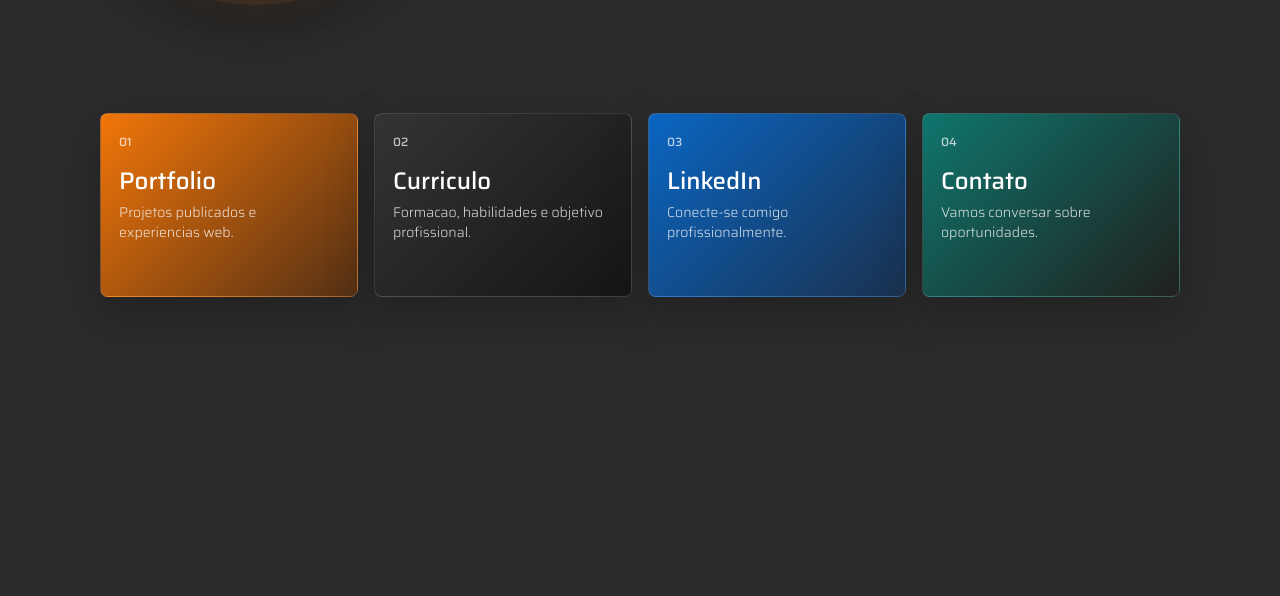
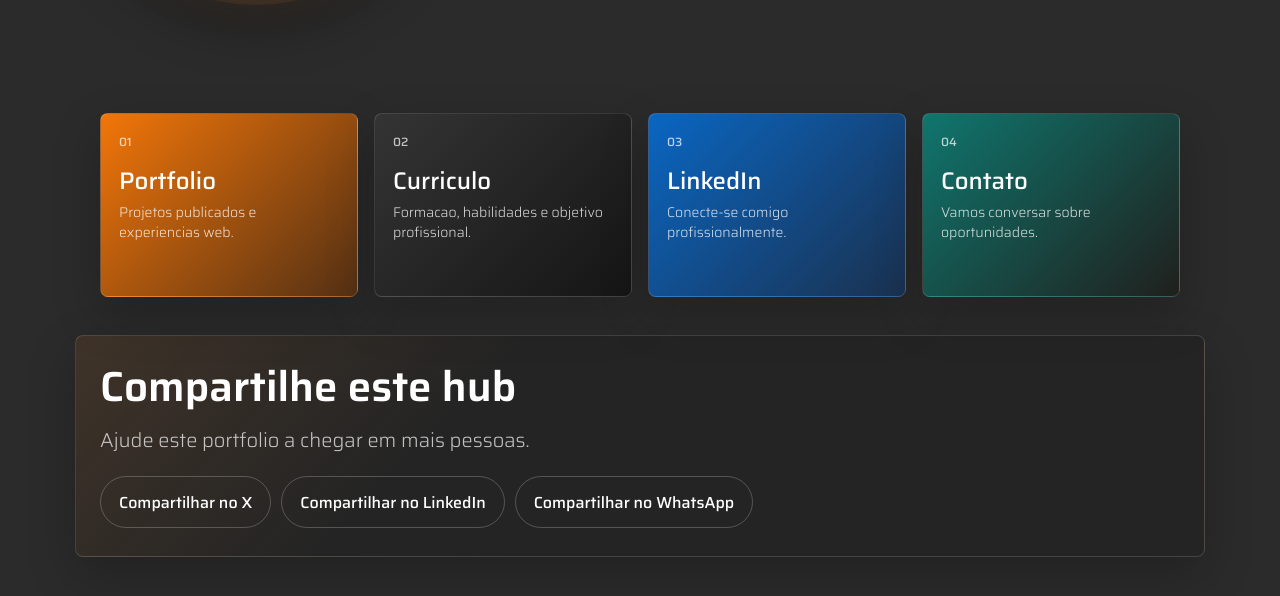
Before and after one commit to abnerquemuel/Portfolio, a website: page index.html in a window 1280 px wide. Shown: the part 504-1100 px from the top of the page. Before the commit the page ends 885 px from the top, so only its background shows below. Drawn offline with Linux system fonts and the light colour scheme.

Commit message:
Adiciona compartilhamento do hub

```diff
--- a/index.html
+++ b/index.html
@@ -92,6 +92,16 @@
         <span>Vamos conversar sobre oportunidades.</span>
     </a>
 </section>
+<section class="share-hub" aria-labelledby="share-hub-title">
+    <h2 id="share-hub-title">Compartilhe este hub</h2>
+    <p>Ajude este portfolio a chegar em mais pessoas.</p>
+
+    <div class="share-buttons" aria-label="Botoes de compartilhamento">
+        <a href="https://twitter.com/intent/tweet?url=https%3A%2F%2Fabnerquemuel.github.io%2FPortfolio%2F&text=Conheca%20o%20portfolio%20do%20Abner%20Quemuel" target="_blank">Compartilhar no X</a>
+        <a href="https://www.linkedin.com/sharing/share-offsite/?url=https%3A%2F%2Fabnerquemuel.github.io%2FPortfolio%2F" target="_blank">Compartilhar no LinkedIn</a>
+        <a href="https://api.whatsapp.com/send?text=Conheca%20o%20portfolio%20do%20Abner%20Quemuel%3A%20https%3A%2F%2Fabnerquemuel.github.io%2FPortfolio%2F" target="_blank">Compartilhar no WhatsApp</a>
+    </div>
+</section>
 </body>
 
 </html>
--- a/styles.css
+++ b/styles.css
@@ -679,6 +679,78 @@ body::after {
 .shortcut-linkedin { --shortcut-bg: linear-gradient(135deg, #0a66c2, #1a314f); }
 .shortcut-contact { --shortcut-bg: linear-gradient(135deg, #0f766e, #20201d); }
 
+
+.share-hub {
+	max-width: 1080px;
+	margin: -46px auto 86px;
+	padding: 28px 24px;
+	border: 1px solid rgba(255, 255, 255, 0.14);
+	border-radius: 8px;
+	background:
+		linear-gradient(135deg, rgba(255, 155, 66, 0.12), transparent 34%),
+		rgba(36, 36, 36, 0.82);
+	box-shadow: 0 18px 48px rgba(0, 0, 0, 0.22);
+	animation-name: conteudo;
+	animation-duration: 3s;
+}
+
+.share-hub h2 {
+	margin: 0;
+	color: white;
+	font-size: clamp(28px, 4vw, 42px);
+	font-weight: 600;
+	line-height: 1.05;
+}
+
+.share-hub p {
+	margin: 18px 0 22px;
+	color: rgba(255, 255, 255, 0.72);
+	font-size: 20px;
+	font-weight: 300;
+	line-height: 1.4;
+}
+
+.share-buttons {
+	display: flex;
+	flex-wrap: wrap;
+	gap: 10px;
+}
+
+.share-buttons a {
+	position: relative;
+	display: inline-flex;
+	align-items: center;
+	justify-content: center;
+	min-height: 50px;
+	padding: 0 18px;
+	border: 1px solid rgba(255, 255, 255, 0.22);
+	border-radius: 999px;
+	color: white;
+	font-size: 16px;
+	font-weight: 500;
+	text-decoration: none;
+	overflow: hidden;
+	transition: transform 0.25s ease, border-color 0.25s ease, box-shadow 0.25s ease;
+}
+
+.share-buttons a::before {
+	content: "";
+	position: absolute;
+	inset: 0;
+	background: linear-gradient(120deg, transparent 28%, rgba(255, 255, 255, 0.2), transparent 72%);
+	transform: translateX(-135%);
+	transition: transform 0.55s ease;
+}
+
+.share-buttons a:hover {
+	border-color: rgba(255, 155, 66, 0.72);
+	box-shadow: 0 14px 34px rgba(0, 0, 0, 0.25);
+	transform: translateY(-3px);
+}
+
+.share-buttons a:hover::before {
+	transform: translateX(135%);
+}
 .project-card {
 	position: relative;
 	box-shadow: 0 14px 30px rgba(0, 0, 0, 0.16);
@@ -817,6 +889,19 @@ body::after {
 
 	width: 48px;
 	height: 48px;
+}
+
+.share-hub {
+	margin: 36px 18px 50px;
+	padding: 22px 18px;
+}
+
+.share-hub p {
+	font-size: 17px;
+}
+
+.share-buttons a {
+	width: 100%;
 }
 
 
```
